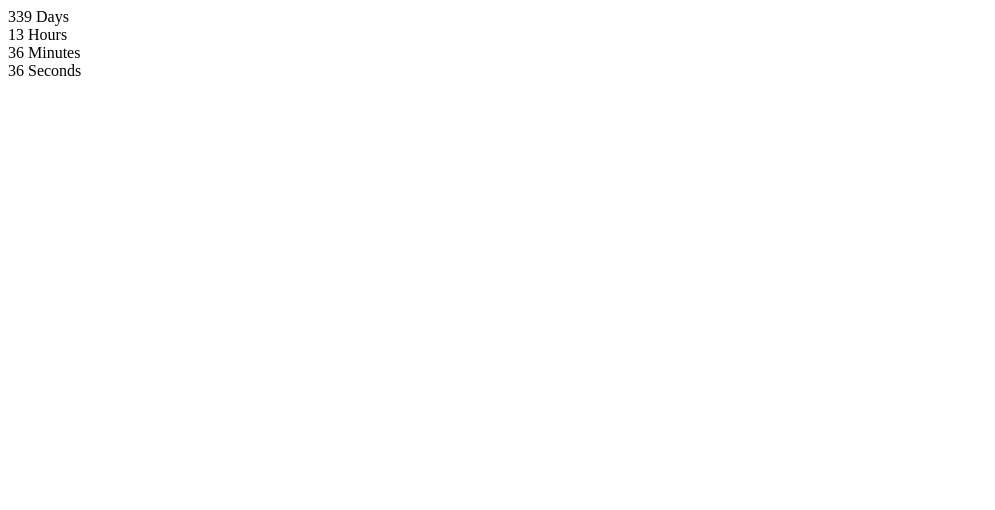
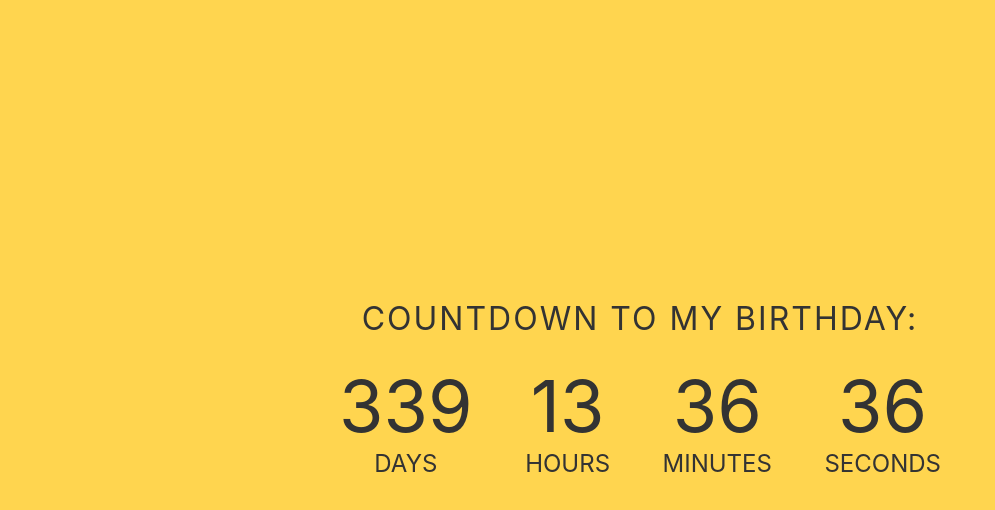
Before and after one commit to AndriiSorokin/timer, a plain HTML site: page index.html in a window 1280 px wide. Shown: the whole page, without its empty margins (0-995 px from the left). Drawn offline with Linux system fonts and the light colour scheme.

Commit message:
cделал стили

```diff
--- a/index.html
+++ b/index.html
@@ -3,10 +3,13 @@
 <head>
   <meta charset="UTF-8">
   <meta name="viewport" content="width=device-width, initial-scale=1.0">
+  <link rel="stylesheet" href="./style.css">
   <title>Document</title>
 </head>
 <body>
+
   <div class="timer" id="timer-1">
+      <h1 id="headline">Countdown to my birthday:</h1>
     <div class="field">
       <span class="value" data-value="days">11</span>
       <span class="label">Days</span>
--- /dev/null
+++ b/style.css
@@ -0,0 +1,65 @@
+* {
+  box-sizing: border-box;
+  margin: 0;
+  padding: 0;
+}
+
+html,
+body {
+  height: 100%;
+  margin: 0;
+}
+
+body {
+  align-items: center;
+  background-color: #ffd54f;
+  display: flex;
+  font-family: -apple-system, BlinkMacSystemFont, "Segoe UI", Roboto, Oxygen-Sans, Ubuntu, Cantarell, "Helvetica Neue", sans-serif;
+}
+
+.timer{
+  color: #333;
+  margin: 0 auto;
+  text-align: center;
+}
+
+h1 {
+  font-weight: normal;
+  letter-spacing: .125rem;
+  text-transform: uppercase;
+}
+
+.field {
+  display: inline-block;
+  font-size: 1.5em;
+  list-style-type: none;
+  padding: 1em;
+  text-transform: uppercase;
+}
+
+.value {
+  display: block;
+  font-size: 4.5rem;
+}
+
+.message {
+  font-size: 4rem;
+}
+
+#content {
+  display: none;
+  padding: 1rem;
+}
+
+
+
+@media all and (max-width: 768px) {
+  h1 {
+    font-size: 1.5rem;
+  }
+  span {
+    font-size: 1.125rem;
+    padding: .75rem;
+      font-size: 3.375rem;
+  }
+}
```
